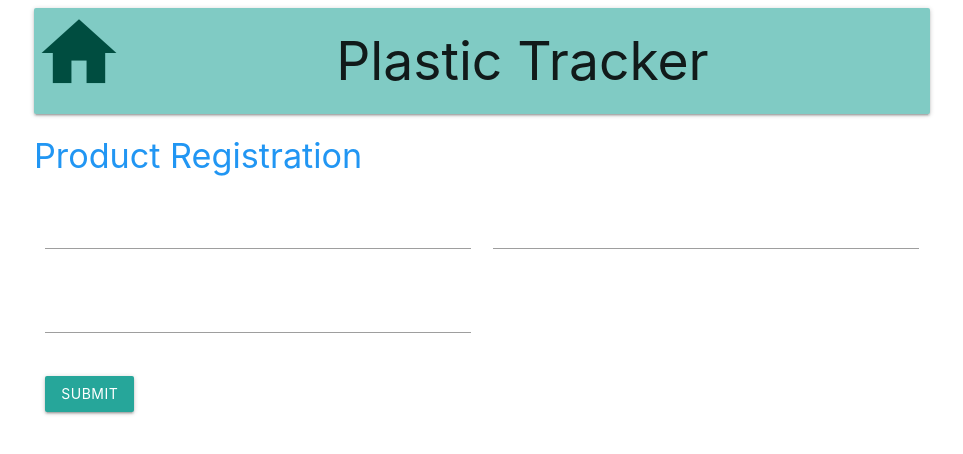
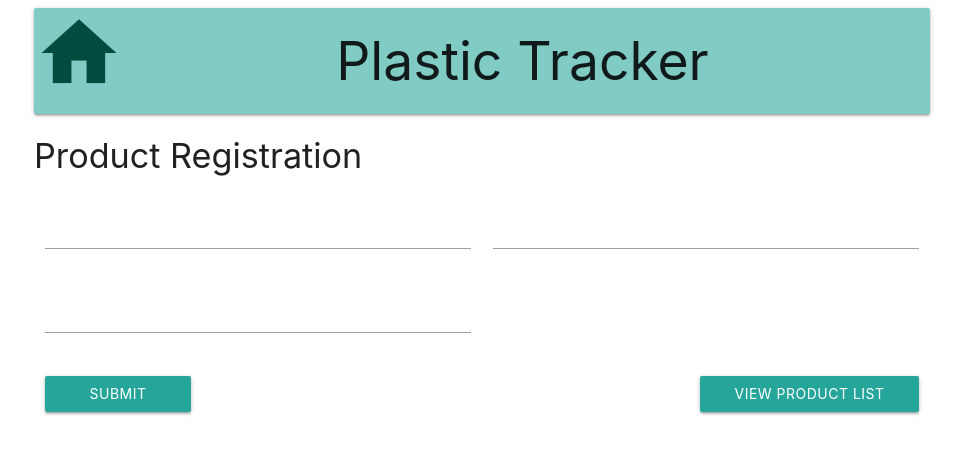
Before and after one commit to flsoares8/cs50_Final_Project, a Django app: page /registerproduct/ in a window 1280 px wide. Shown: the top 454 px of the page, without its empty margins (158-1121 px from the left). Run offline with Django 3.2, Linux system fonts and the light colour scheme; some libraries are stand-ins or nearby versions.

Commit message:
Added button to show the product list

```diff
--- a/plastic_footprint/plastic_tracker/templates/plastic_tracker/client_info.html
+++ b/plastic_footprint/plastic_tracker/templates/plastic_tracker/client_info.html
@@ -1,6 +1,6 @@
 {% extends "plastic_tracker/base.html" %}
 {% block content %}
-
+<h4>Client Details</h4>
 <table class="table table-borderless">
   <thead class="border-bottom font-weight-bold">
     <tr>
--- a/plastic_footprint/plastic_tracker/templates/plastic_tracker/product_registration.html
+++ b/plastic_footprint/plastic_tracker/templates/plastic_tracker/product_registration.html
@@ -2,7 +2,7 @@
 {% load materializecss %}
 
 {% block content %}
-<h4 class="blue-text blue-lighten-2">Product Registration</h4>
+<h4>Product Registration</h4>
 <div class="row">
   <form class="col s12" action="" method="POST" autocomplete="off">
     {% csrf_token %}
@@ -18,7 +18,10 @@
       </div>
     </div>
     <!-- {{ form|materializecss }} -->
-    <button class="waves-effect waves-light btn" type="submit">Submit</button>
+    <button class="col s2 waves-effect waves-light btn" type="submit">Submit</button>
+    <a class="col s3 offset-s7 waves-effect waves-light btn" href="{% url 'product_list' %}">
+      View product list
+    </a>
   </form>
 </div>
 
--- a/plastic_footprint/plastic_tracker/templates/plastic_tracker/shopping_list.html
+++ b/plastic_footprint/plastic_tracker/templates/plastic_tracker/shopping_list.html
@@ -2,7 +2,7 @@
 {% load materializecss %}
 
 {% block content %}
-<h4 class="blue-text blue-lighten-2">Shopping List - {{client.fullname}}'s current plastic balance: {{client.monthly_balance}}</h4>
+<h4>Shopping List - {{client.fullname}}'s current plastic balance: {{client.monthly_balance}}</h4>
 <div class="row">
   <form class="col s12" action="" method="POST" autocomplete="off">
     {% csrf_token %}
--- a/plastic_footprint/plastic_tracker/views.py
+++ b/plastic_footprint/plastic_tracker/views.py
@@ -38,7 +38,7 @@ def product_registration(request):
         form = ProductForm(request.POST)
         if form.is_valid():
             form.save()
-        return redirect('/productlist')
+        return redirect('/registerproduct')
 
 def product_list(request):
     context = {'product_list': Product.objects.all()}
```
Also changed, not shown: TODO.md (+2 -2 lines), plastic_footprint/plastic_tracker/forms.py (line endings or trailing spaces).
